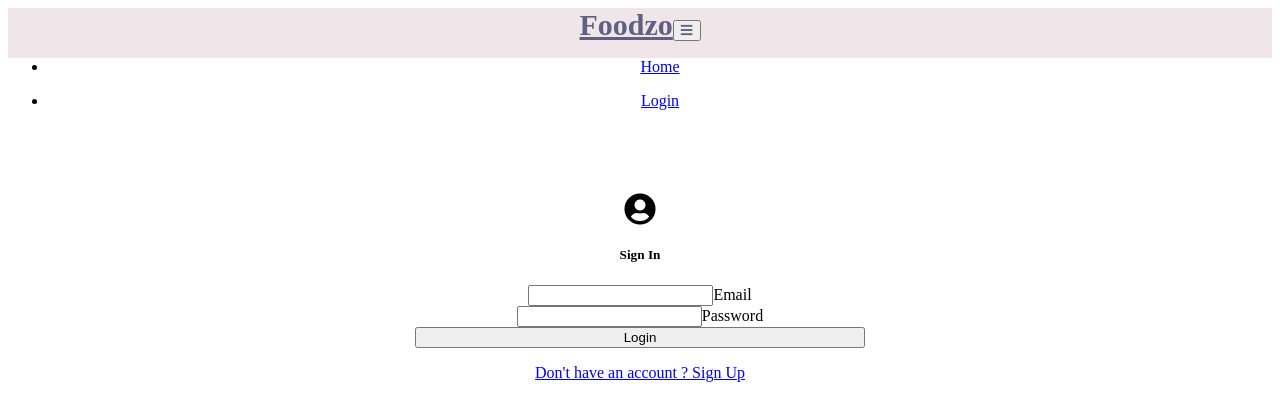
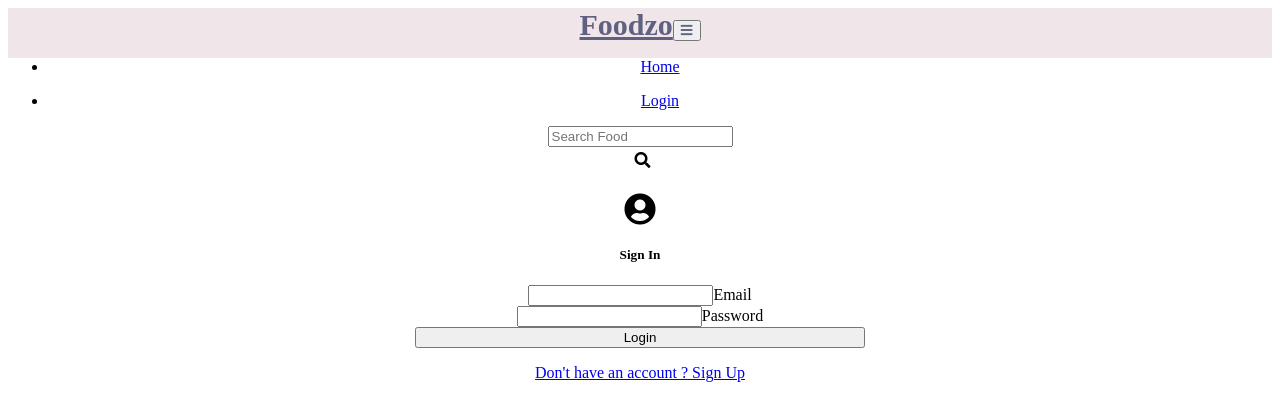
Before and after one commit to Raunak173/Foodzo, a React (Create React App) app in the folder client/: page /login in a window 1280 px wide. Shown: the top 420 px of the page. Built offline with nearby package versions, Linux system fonts and the light colour scheme; the HTML template or start-up script is replaced by a standard one.

Commit message:
search functionality added

```diff
--- a/client/package.json
+++ b/client/package.json
@@ -9,6 +9,7 @@
     "@testing-library/react": "^13.2.0",
     "@testing-library/user-event": "^13.5.0",
     "axios": "^0.27.2",
+    "jwt-decode": "^3.1.2",
     "material-ui-chip-input": "^1.1.0",
     "mdb-react-ui-kit": "^2.4.0",
     "moment": "^2.29.3",
--- a/client/src/App.js
+++ b/client/src/App.js
@@ -29,6 +29,7 @@ function App() {
         <ToastContainer />
         <Routes>
           <Route path="/" element={<Home />} />
+          <Route path="/foods/search" element={<Home />} />
           <Route path="/foods/tag/:tag" element={<TagFoods />} />
           <Route path="/login" element={<Login />} />
           <Route path="/register" element={<Register />} />
--- a/client/src/components/Header.js
+++ b/client/src/components/Header.js
@@ -12,35 +12,35 @@ import {
 } from "mdb-react-ui-kit";
 import { useSelector, useDispatch } from "react-redux";
 import { setLogout } from "../redux/features/authSlice";
-// import { searchTours } from "../redux/features/tourSlice";
-// import { useNavigate } from "react-router-dom";
-// import decode from "jwt-decode";
+import { searchFoods } from "../redux/features/foodSlice";
+import { useNavigate } from "react-router-dom";
+import decode from "jwt-decode";
 
 const Header = () => {
   const [show, setShow] = useState(false);
-  //   const [search, setSearch] = useState("");
+  const [search, setSearch] = useState("");
   const { user } = useSelector((state) => ({ ...state.auth }));
   const dispatch = useDispatch();
-  //   const navigate = useNavigate();
-  //   const token = user?.token;
+  const navigate = useNavigate();
+  const token = user?.token;
 
-  //   if (token) {
-  //     const decodedToken = decode(token);
-  //     if (decodedToken.exp * 1000 < new Date().getTime()) {
-  //       dispatch(setLogout());
-  //     }
-  //   }
+  if (token) {
+    const decodedToken = decode(token);
+    if (decodedToken.exp * 1000 < new Date().getTime()) {
+      dispatch(setLogout());
+    }
+  }
 
-  //   const handleSubmit = (e) => {
-  //     e.preventDefault();
-  //     if (search) {
-  //       dispatch(searchTours(search));
-  //       navigate(`/tours/search?searchQuery=${search}`);
-  //       setSearch("");
-  //     } else {
-  //       navigate("/");
-  //     }
-  //   };
+  const handleSubmit = (e) => {
+    e.preventDefault();
+    if (search) {
+      dispatch(searchFoods(search));
+      navigate(`/foods/search?searchQuery=${search}`);
+      setSearch("");
+    } else {
+      navigate("/");
+    }
+  };
 
   const handleLogout = () => {
     dispatch(setLogout());
@@ -106,18 +106,18 @@ const Header = () => {
               </MDBNavbarItem>
             )}
           </MDBNavbarNav>
-          {/* <form className="d-flex input-group w-auto" onSubmit={handleSubmit}>
+          <form className="d-flex input-group w-auto" onSubmit={handleSubmit}>
             <input
               type="text"
               className="form-control"
-              placeholder="Search Tour"
+              placeholder="Search Food"
               value={search}
               onChange={(e) => setSearch(e.target.value)}
             />
             <div style={{ marginTop: "5px", marginLeft: "5px" }}>
               <MDBIcon fas icon="search" />
             </div>
-          </form> */}
+          </form>
         </MDBCollapse>
       </MDBContainer>
     </MDBNavbar>
```
Also changed, not shown: 2 other files (tests, documents, lock files or other folders).
